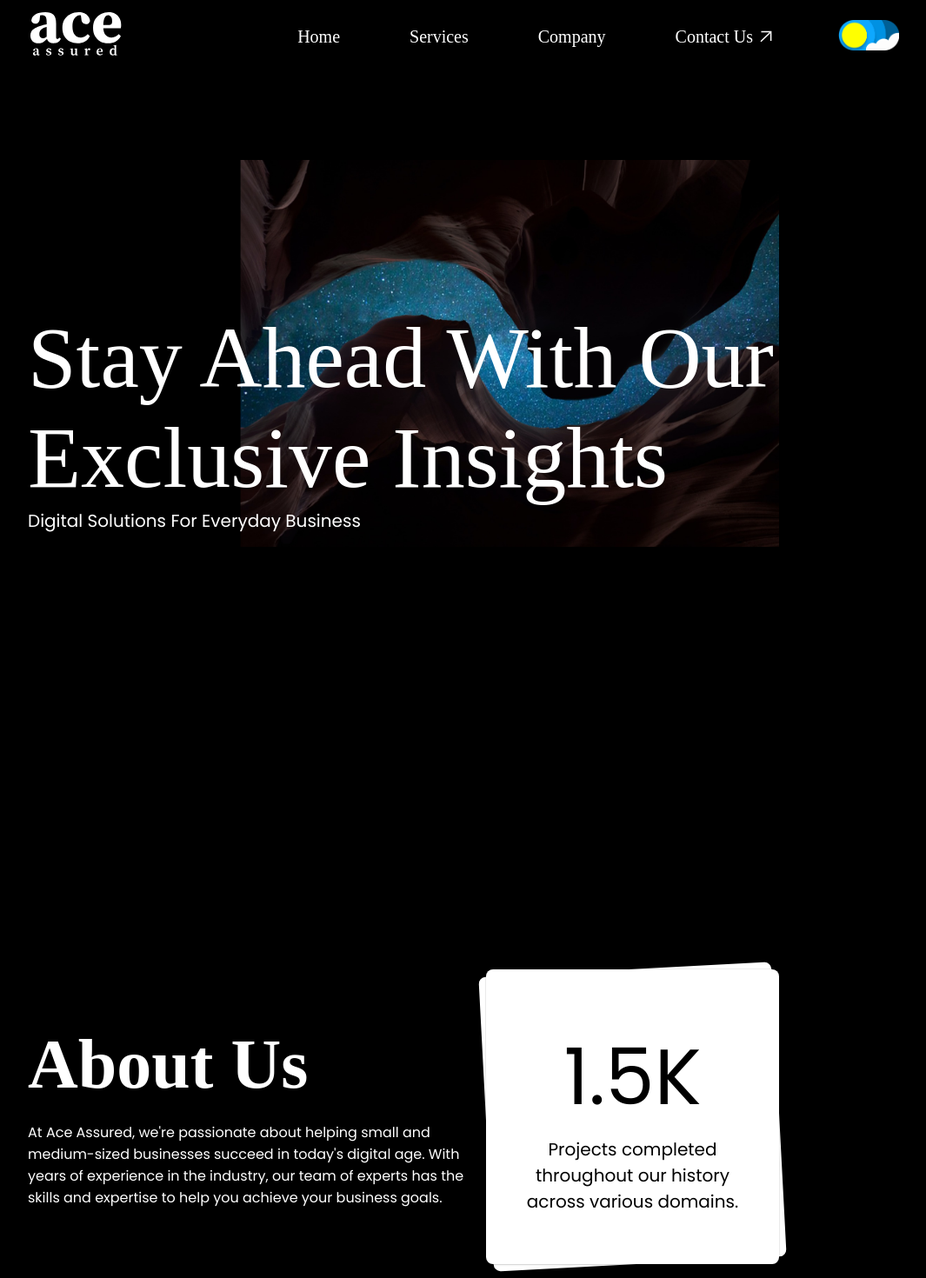
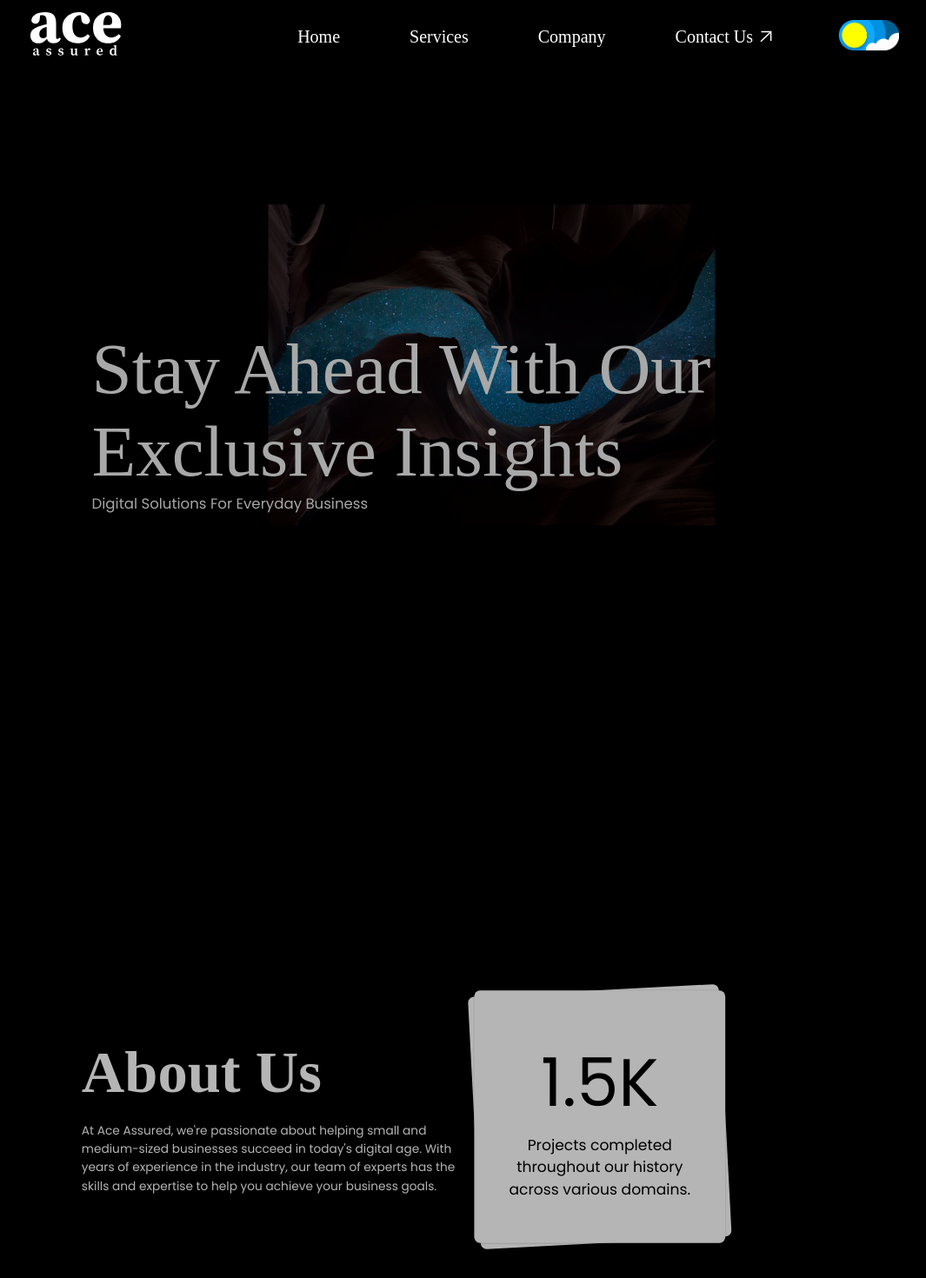
Before and after one commit to miidlaj/ace, a Next.js app: page /home in a window 1280 px wide. Shown: the top 1470 px of the page at 87% size, without its empty margins (176-1241 px from the left). Built offline with nearby package versions, Linux system fonts and the light colour scheme; a web font is replaced by a local one.

Commit message:
reveal on scroll animation

```diff
--- /dev/null
+++ b/src/components/stair_animation/scroll-animation.tsx
@@ -0,0 +1,31 @@
+"use client";
+
+import { useScroll, motion, useTransform } from "framer-motion";
+import React, { ReactNode } from "react";
+
+const ScrollAnimate = ({ children }: { children: ReactNode }) => {
+  const ref = React.useRef<HTMLDivElement>(null);
+  const { scrollYProgress } = useScroll({
+    target: ref,
+    offset: ["01", "1.33 1"],
+  });
+
+  const scaleProgress = useTransform(scrollYProgress, [0, 1], [0.8, 1]);
+  const opacityProgress = useTransform(scrollYProgress, [0, 1], [0.6, 1]);
+
+  return (
+    <>
+      <motion.div
+        ref={ref}
+        style={{
+          scale: scaleProgress,
+          opacity: opacityProgress,
+        }}
+      >
+        {children}
+      </motion.div>
+    </>
+  );
+};
+
+export default ScrollAnimate;
--- a/src/pages/home/index.tsx
+++ b/src/pages/home/index.tsx
@@ -8,20 +8,35 @@ import Expertise from "./components/expertise";
 import GetInTouch from "./components/get-in-touch";
 import RecentWorks from "./components/recent-works";
 import Stairs from "../../components/stair_animation/index";
+import ScrollAnimate from "@/components/stair_animation/scroll-animation";
 
 const inter = Inter({ subsets: ["latin"] });
 
 export default function Page() {
   return (
     <>
-    <Stairs backgroundColor={'#fff'}>
+      <Stairs backgroundColor={"#fff"}>
         <div className="bg-black text-white">
           <NavBar />
+          <ScrollAnimate>
           <Banner />
+          </ScrollAnimate>
+
+          <ScrollAnimate>
             <AboutUs />
+          </ScrollAnimate>
+
+          <ScrollAnimate>
           <Expertise />
-        <RecentWorks/>
-        <GetInTouch/>
+          </ScrollAnimate>
+
+          <ScrollAnimate>
+          <RecentWorks />
+          </ScrollAnimate>
+
+          <ScrollAnimate>
+          <GetInTouch />
+          </ScrollAnimate>
           <Footer />
         </div>
       </Stairs>
```
Lines whose indentation alone changed are shown as unchanged.
